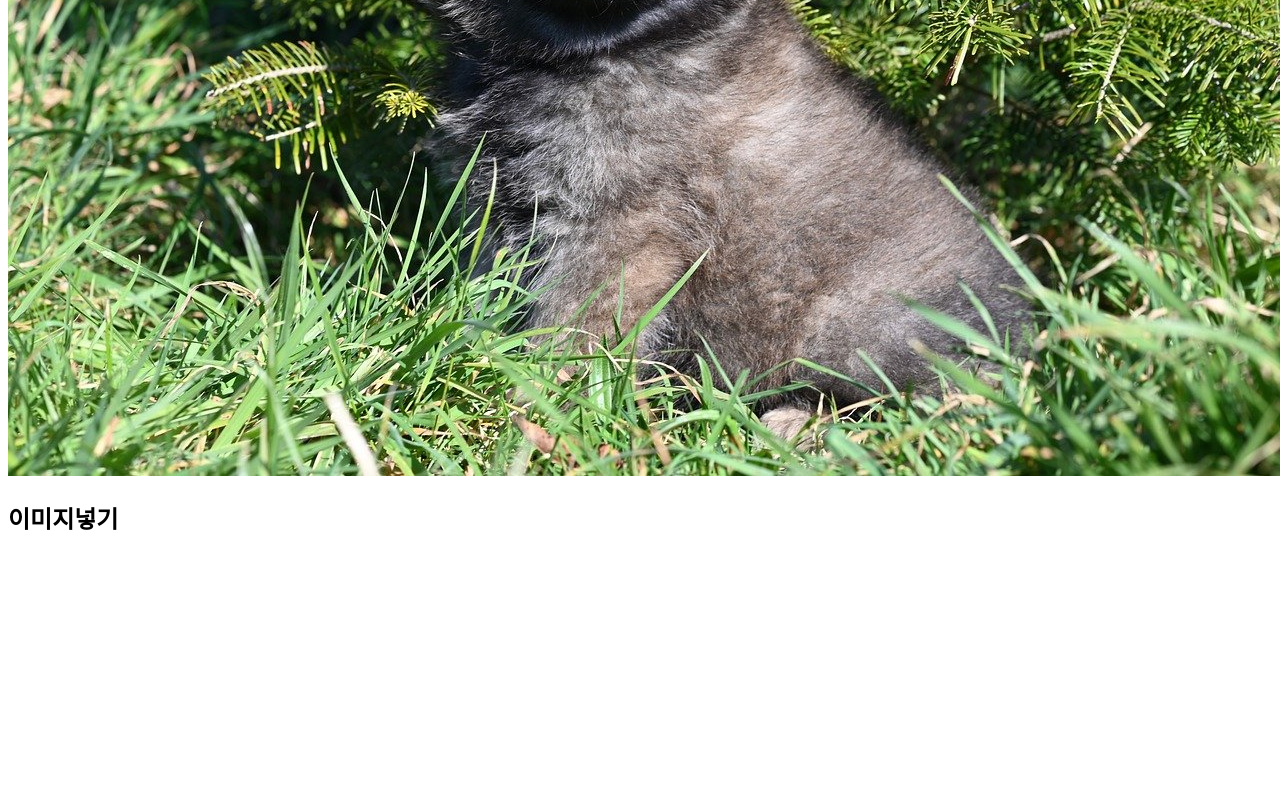
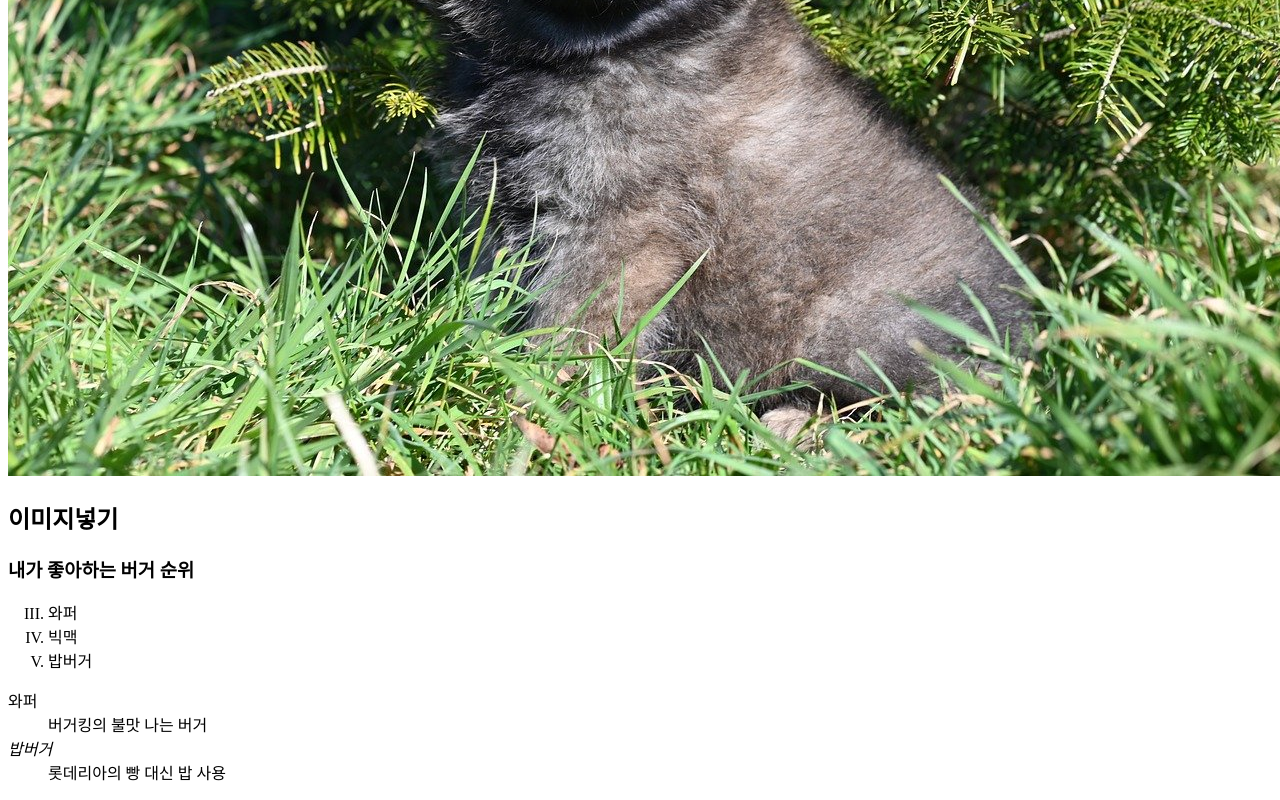
Before and after one commit to kimyounghu/kimyounghu.github.io, a plain HTML site: page index.html in a window 1280 px wide. Shown: the part 491-1291 px from the top of the page. Before the commit the page ends 1046 px from the top, so only its background shows below. Drawn offline with Linux system fonts and the light colour scheme.

Commit message:
Update index.html

```diff
--- a/index.html
+++ b/index.html
@@ -10,5 +10,17 @@
     <a herf="https://edu.dju.ac.kr/">대전대학교 </a>
     <img src="image/puppy.jpg" alt="">
     <h2>이미지넣기</h2>
+    <h3>내가 좋아하는 버거 순위</h3>
+    <ol type="I" start="3">
+        <li>와퍼</li>
+        <li>빅맥</li>
+        <li>밥버거</li>
+    </ol>
+    <dl>
+        <dt>와퍼</dt>
+        <dd>버거킹의 불맛 나는 버거</dd>
+        <dt><i>밥버거</i></dt>
+        <dd>롯데리아의 빵 대신 밥 사용</dd>
+    </dl>
 </body>
 </html>
```
